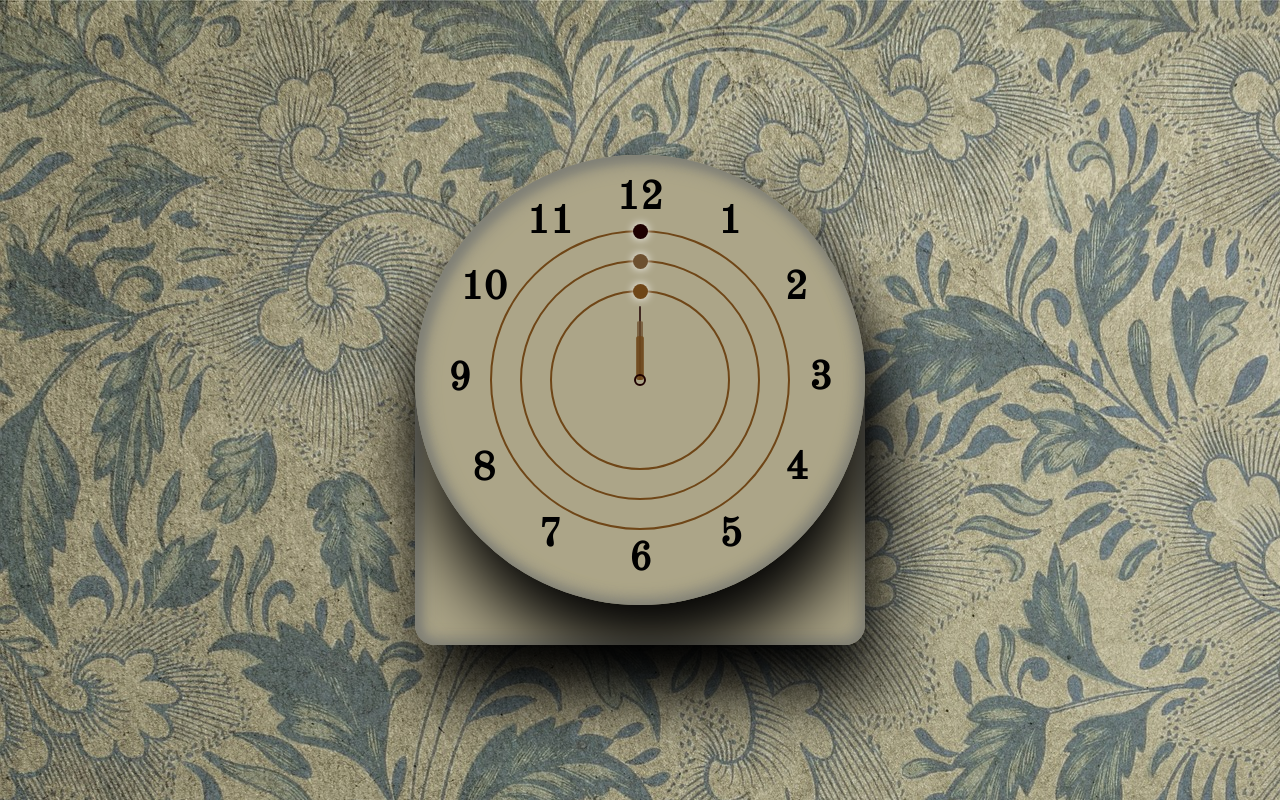
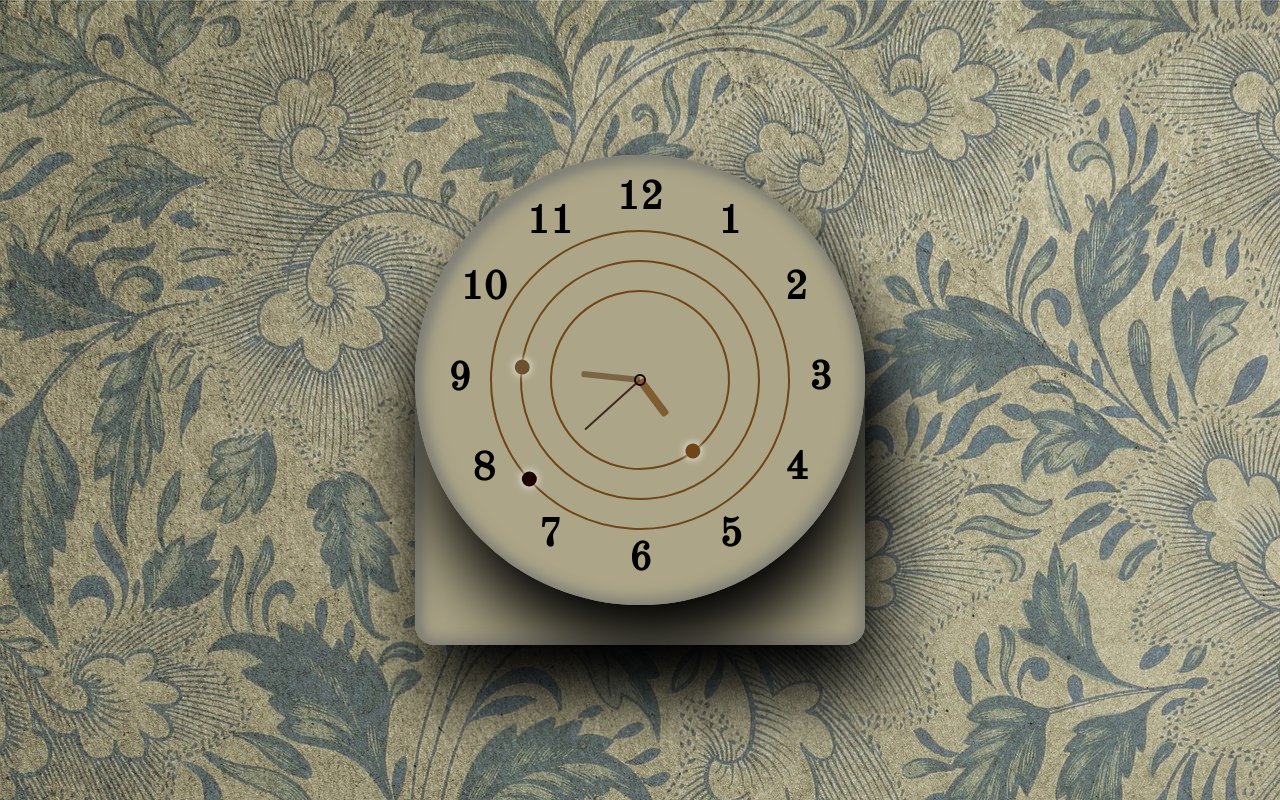
Before and after one commit to adelmalek/js-analog-and-digital-clock, a plain HTML site: page index.html in a window 1280 px wide. Drawn offline with nearby package versions, Linux system fonts and the light colour scheme.

Commit message:
analog clock

```diff
--- a/index.html
+++ b/index.html
@@ -4,15 +4,15 @@
     <meta charset="UTF-8">
     <meta http-equiv="X-UA-Compatible" content="IE=edge">
     <meta name="viewport" content="width=device-width, initial-scale=1.0">
-    <link rel="stylesheet" href="style.css">
+    <link rel="stylesheet" href="./style.css">
     <title>Analog Clock</title>
 </head>
 <body>
     <div class="container">
         <div class="clock">
-            <div class="circle" style="--clr:#1d0000;"><span class="hand"></span></div>
-            <div class="circle circle-2" style="--clr:#6d502f;"><span class="hand hand2"></span></div>
-            <div class="circle circle-3" style="--clr:#6f4617;"><span class="hand hand3"></span></div>
+            <div class="circle" style="--clr:#1d0000;" id="second"><span></span></div>
+            <div class="circle circle-2" style="--clr:#6d502f;" id="minute"><span></span></div>
+            <div class="circle circle-3" style="--clr:#6f4617;" id="hour"><span></span></div>
 
             <span class="number" style="--i:1;"><b>1</b></span>
             <span class="number" style="--i:2;"><b>2</b></span>
@@ -28,5 +28,6 @@
             <span class="number" style="--i:12;"><b>12</b></span>
         </div>
     </div>
+    <script src="./main.js"></script>
 </body>
 </html>
--- /dev/null
+++ b/main.js
@@ -0,0 +1,14 @@
+let second = document.querySelector("#second");
+let minute = document.querySelector("#minute");
+let hour = document.querySelector("#hour");
+
+setInterval(() => {
+    let day = new Date();
+    let hr = day.getHours() * 30;
+    let min = day.getMinutes() * 6;
+    let sec = day.getSeconds() * 6;
+
+    hour.style.transform = `rotateZ(${hr+(min/12)}deg)`;
+    minute.style.transform = `rotateZ(${min}deg)`;
+    second.style.transform = `rotateZ(${sec}deg)`;
+})
```
